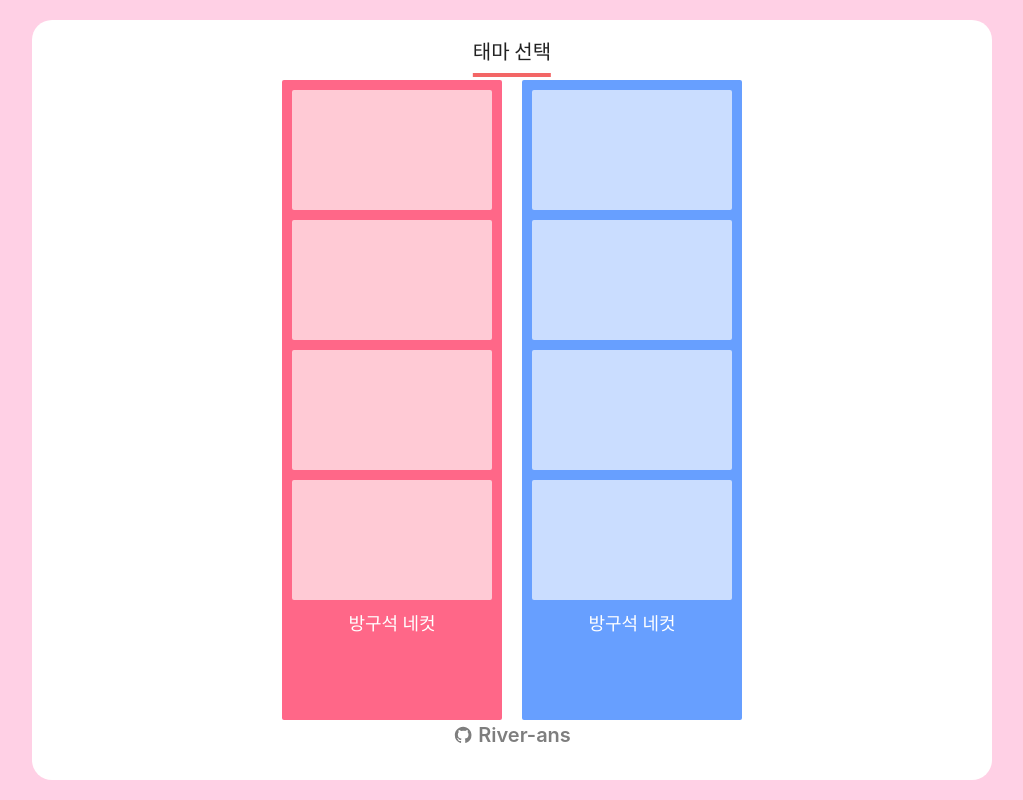
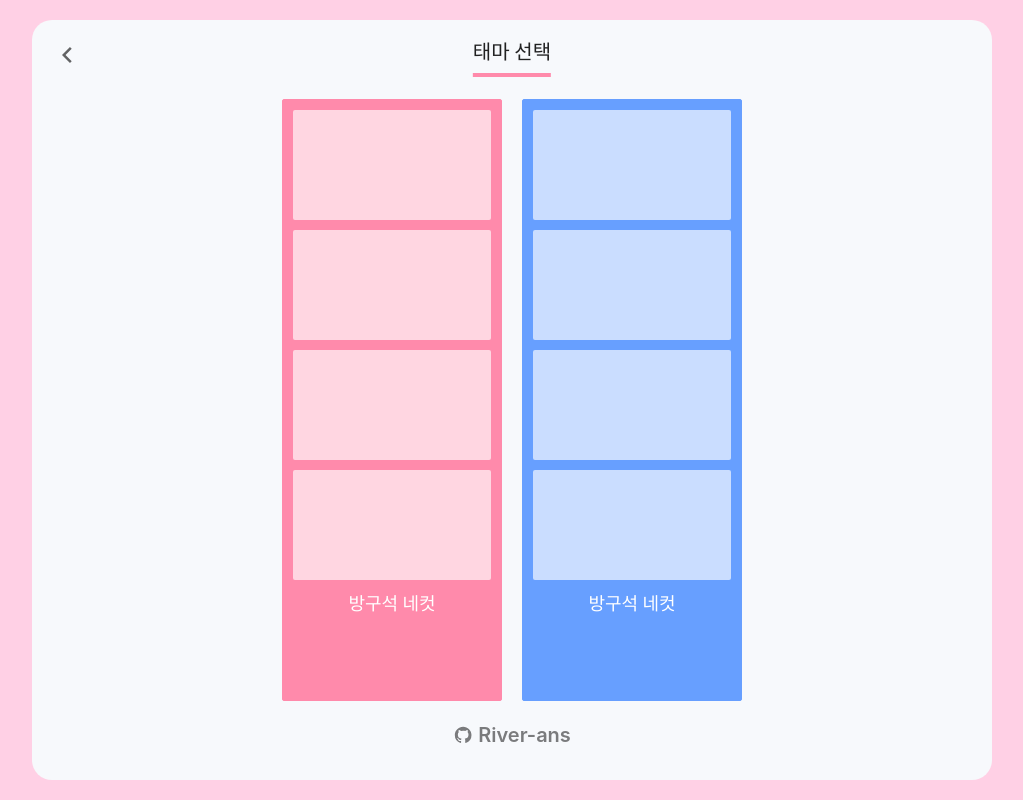
Before and after one commit to River-ans/FourCut-project, a React (Vite) app: page /theme in a window 1280 px wide. Shown: the whole page, without its empty margins (128-1151 px from the left). Built offline with nearby package versions, Linux system fonts and the light colour scheme.

Commit message:
기본 기능 구현 완료

```diff
--- a/src/components/theme/fourCut-theme.jsx
+++ b/src/components/theme/fourCut-theme.jsx
@@ -6,8 +6,8 @@ const FourCutTheme = ({ imgs, theme = "pink" }) => {
   return (
     <div className={containerClasses.join(" ")}>
       {imgs && imgs.length > 0 ? (
-        imgs.map((image) => (
-          <div key={image.id} className={style.imgBox}>
+        imgs.map((image, index) => (
+          <div key={index} className={style.imgBox}>
             <img src={image.imgUrl} alt={`image-${image.id}`} />
           </div>
         ))
--- a/src/index.css
+++ b/src/index.css
@@ -12,7 +12,7 @@
   -moz-osx-font-smoothing: grayscale;
   -webkit-text-size-adjust: 100%;
 
-  --layout-container-color: #ffffff;
+  --layout-container-color: #f7f9fc;
 }
 
 body {
--- a/src/routes/index.jsx
+++ b/src/routes/index.jsx
@@ -3,10 +3,10 @@ import style from "../styles/index.module.scss";
 import FourCutTheme from "../components/theme/fourCut-theme";
 
 const imgs = [
-  { id: 1, imgUrl: "../src/assets/img/1.png" },
-  { id: 2, imgUrl: "../src/assets/img/2.png" },
-  { id: 3, imgUrl: "../src/assets/img/3.png" },
-  { id: 4, imgUrl: "../src/assets/img/4.png" },
+  { imgUrl: "../src/assets/img/1.png" },
+  { imgUrl: "../src/assets/img/2.png" },
+  { imgUrl: "../src/assets/img/3.png" },
+  { imgUrl: "../src/assets/img/4.png" },
 ];
 
 const Index = () => {
--- a/src/routes/layout.jsx
+++ b/src/routes/layout.jsx
@@ -1,7 +1,9 @@
-import { Outlet } from "react-router-dom";
+import { Outlet, useNavigate } from "react-router-dom";
 import style from "../styles/layout.module.scss";
-import { RiGithubFill } from "react-icons/ri";
+import { RiGithubFill, RiArrowLeftSLine } from "react-icons/ri";
 const Layout = () => {
+  const navigate = useNavigate();
+
   return (
     <div className={style.container}>
       <div className={style.box}>
@@ -14,6 +16,16 @@ const Layout = () => {
         >
           <RiGithubFill className={style.github} /> River-ans
         </a>
+        <button
+          type="button"
+          onClick={() => {
+            navigate(-1);
+          }}
+          className={style.redirectTo}
+        >
+          {" "}
+          <RiArrowLeftSLine />
+        </button>
       </div>
     </div>
   );
--- a/src/routes/photo.jsx
+++ b/src/routes/photo.jsx
@@ -1,29 +1,50 @@
-import React, { useRef, useEffect } from "react";
+import React, { useRef, useEffect, useState } from "react";
 import { useLoaderData } from "react-router-dom";
 import { getTheme } from "../constants/themeConfig";
 import style from "../styles/photo.module.scss";
+import color from "../styles/theme.module.scss";
+import { RiCameraLine } from "react-icons/ri";
+import FourCutTheme from "../components/theme/fourCut-theme";
 
 export function loader({ params }) {
   const theme = getTheme(params.themeId);
   if (!theme) {
     throw new Error("not found");
   }
-  console.log(theme);
+
   return { theme };
 }
 
 const Photo = () => {
   const { theme } = useLoaderData();
   const videoRef = useRef(null);
+  const canvasRef = useRef(null);
+  const [imgs, setImgs] = useState([]);
+  const [countdown, setCountdown] = useState(null);
+  const [canvasWidth, setCanvasWidth] = useState(1920); // 기본값
+  const [canvasHeight, setCanvasHeight] = useState(1080); // 기본값
+  const [showCanvas, setShowCanvas] = useState(false); // 캔버스 표시 상태
+  const [isDoneCapturing, setIsDoneCapturing] = useState(false);
+  const timer = 2000;
+
+  const [currentShot, setCurrentShot] = useState(0);
 
   useEffect(() => {
     async function startCamera() {
       try {
         const stream = await navigator.mediaDevices.getUserMedia({
-          video: true,
+          video: {
+            width: { ideal: 4096 },
+            height: { ideal: 2160 },
+          },
         });
         if (videoRef.current) {
           videoRef.current.srcObject = stream;
+          const videoTrack = videoRef.current.srcObject.getVideoTracks()[0];
+          const settings = videoTrack.getSettings();
+          // 캔버스 크기 설정
+          setCanvasWidth(settings.width);
+          setCanvasHeight(settings.height);
         }
       } catch (err) {
         console.error("카메라를 실행할 수 없습니다:", err);
@@ -33,12 +54,81 @@ const Photo = () => {
     startCamera();
   }, []);
 
+  const capturePhotos = async () => {
+    let capturedImgs = [];
+    const canvas = canvasRef.current;
+    const video = videoRef.current;
+    const context = canvas.getContext("2d");
+
+    for (let j = 0; j < 4; j++) {
+      setCurrentShot(capturedImgs.length);
+      for (let i = 3; i >= 0; i--) {
+        setCountdown(i > 0 ? i : "");
+        await new Promise((resolve) => setTimeout(resolve, 1000));
+
+        if (i === 0) {
+          videoRef.current.classList.add(style.flash);
+          await new Promise((resolve) => setTimeout(resolve, 200));
+          setShowCanvas(true);
+
+          context.save();
+          context.scale(-1, 1);
+          context.drawImage(
+            video,
+            -canvas.width,
+            0,
+            canvas.width,
+            canvas.height
+          );
+          context.restore();
+
+          capturedImgs.push({ imgUrl: canvas.toDataURL("image/png") });
+
+          setTimeout(
+            () => videoRef.current.classList.remove(style.flash),
+            1000
+          );
+          setTimeout(() => setShowCanvas(false), timer);
+        }
+      }
+      await new Promise((resolve) => setTimeout(resolve, timer));
+    }
+    setCurrentShot(0);
+    setCountdown(null);
+    setImgs(capturedImgs);
+    setIsDoneCapturing(true);
+  };
+
   return (
-    <div className={style.container}>
-      <h2 className={style.title}>사진</h2>
-      <video ref={videoRef} autoPlay className={style.video}></video>
-      {/* 나머지 UI는 여기에 */}
-    </div>
+    <>
+      {!isDoneCapturing ? (
+        <div className={style.container}>
+          <h2 className={style.title}>사진</h2>
+          <div className={style.currentShot}>{currentShot}/4</div>
+          <div className={style.videoBox}>
+            <video ref={videoRef} autoPlay className={style.video}></video>
+            {countdown && <div className={style.countdown}>{countdown}</div>}
+            <canvas
+              width={canvasWidth}
+              height={canvasHeight}
+              ref={canvasRef}
+              className={
+                showCanvas ? style.canvas : `${style.canvas} ${style.hidden}`
+              }
+            ></canvas>
+          </div>
+
+          <button
+            onClick={capturePhotos}
+            className={`${style.photoBtn} ${color[theme]}`}
+          >
+            <RiCameraLine />
+          </button>
+        </div>
+      ) : (
+        <FourCutTheme imgs={imgs} theme={theme} />
+      )}
+    </>
   );
 };
 
--- a/src/routes/theme.jsx
+++ b/src/routes/theme.jsx
@@ -1,6 +1,7 @@
 import { Link, useLoaderData } from "react-router-dom";
 import FourCutTheme from "../components/theme/fourCut-theme";
 import style from "../styles/themePage.module.scss";
+
 import { getThemes } from "../constants/themeConfig";
 
 export function loader() {
@@ -10,6 +11,7 @@ export function loader() {
 
 const Theme = () => {
   const { themeColor } = useLoaderData();
+
   return (
     <main className={style.main}>
       <h2 className={style.title}>태마 선택</h2>
--- a/src/styles/layout.module.scss
+++ b/src/styles/layout.module.scss
@@ -37,10 +37,24 @@
     opacity: 1;
 }
 
+.redirectTo{
+    padding: 0;
+    border: none;
+    background-color: transparent;
+    font-size: 30px;
+    opacity: 0.6;
+    position: absolute;
+    top: 20px;
+    left: 20px;
+    color: black;
+    cursor: pointer;
+}
+
 
 @media (max-width: 450px) {
     .box{
         margin:20px  10px;
+        padding: 0px;
 
     }
     .githubLink{
--- a/src/styles/photo.module.scss
+++ b/src/styles/photo.module.scss
@@ -2,12 +2,14 @@
     display: flex;
     flex-direction: column;
     align-items: center;
+    width: 100%;
+
 }
 .title{
     position: absolute;
     font-size: 20px;
     height: 40px;
-    border-bottom: 4px solid rgb(243, 102, 102);
+    border-bottom: 4px solid rgb(255, 138, 171);
     top: 0%;
     left: 50%;
     transform: translate(-50%, 0%);
@@ -15,4 +17,92 @@
 .video{
     width: 100%;
     transform: scaleX(-1);
+
 }
+
+.photoBtn{
+    font-size: 20px;
+
+    padding: 10px;
+    width: 70px;
+    height: 70px;
+    border-radius: 999px;
+
+    display: flex;
+    align-items: center;
+    justify-content: center;
+    margin-top: 80px;
+    background-color: rgba(246, 246, 246, 0.413);
+    box-shadow:  0px 0px 70px #bebebe4b;
+    opacity: 0.8;
+    transition: 0.1s ;
+}
+
+
+.photoBtn:hover{opacity: 1;}
+
+.photoBtn:active{
+    opacity: 0.5;
+}
+
+
+
+.videoBox{
+    position: relative;
+    display: flex;
+}
+// 찰칵 애니메이션을 위한 CSS
+.flash {
+    outline: 5px solid rgb(255, 255, 255);
+  animation: flash 0.2s ;
+
+
+
+}
+
+@keyframes flash {
+  from {
+    outline: 10px solid transparent;
+
+  }
+  to {
+    outline: 10px solid #f2378b;
+
+  }
+}
+
+
+
+.countdown{
+    position: absolute;
+    font-size: 50px;
+    color: rgb(255, 255, 255);
+    opacity: 0.2;
+    top: 50%;
+    left: 50%;
+    transform: translate(-50%, -50%);
+
+}
+.canvas{
+    background-color: rgba(0, 0, 0, 0.346);
+    width: 100%;
+
+   position: absolute;
+   top: 50%;
+    left: 50%;
+    transform: translate(-50%, -50%);
+    z-index: 1000;
+    display: block;
+
+}
+.hidden{
+    display: none;
+}
+
+
+
+.currentShot{
+    font-size: 25px;
+    margin-bottom: 20px;
+    font-family: 800;
+}
--- a/src/styles/theme.module.scss
+++ b/src/styles/theme.module.scss
@@ -11,21 +11,28 @@
 
 }
 .pink{
-    background-color: rgb(255, 103, 136);
+    color: rgb(255, 138, 171);
+    border: 1px solid rgb(255, 138, 171);
+    background-color: rgb(255, 138, 171);
 }
 .blue{
-    background-color: rgb(103, 159, 255);
+    color: rgb(103, 159, 255);
+    border: 1px solid rgb(103, 159, 255);
+    background-color:rgb(103, 159, 255);
 }
 
 .imgBox{
-    height: 120px;
+    height: 110px;
     overflow: hidden;
     border-radius: 2px;
     background-color: rgba(255, 255, 255, 0.651);
+    display: flex;
+    align-items: center;
+    justify-content: center;
 }
 
 .imgBox>img{
-    width: 100%;
+   width: 100%;
 }
 
 .imgContent{
@@ -46,7 +53,7 @@
         width: 150px;
     }
     .imgBox{
-        height: 85px;
+        height: 80px;
     }
     .imgContent{
         height: 75px;
--- a/src/styles/themePage.module.scss
+++ b/src/styles/themePage.module.scss
@@ -7,7 +7,7 @@
     position: absolute;
     font-size: 20px;
     height: 40px;
-    border-bottom: 4px solid rgb(243, 102, 102);
+    border-bottom: 4px solid rgb(255, 138, 171);
     top: 0%;
     left: 50%;
     transform: translate(-50%, 0%);
```
